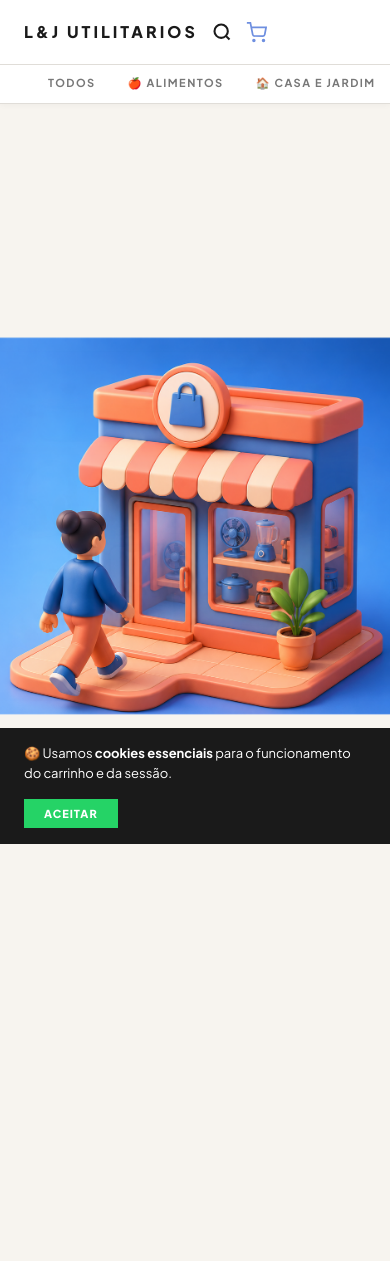
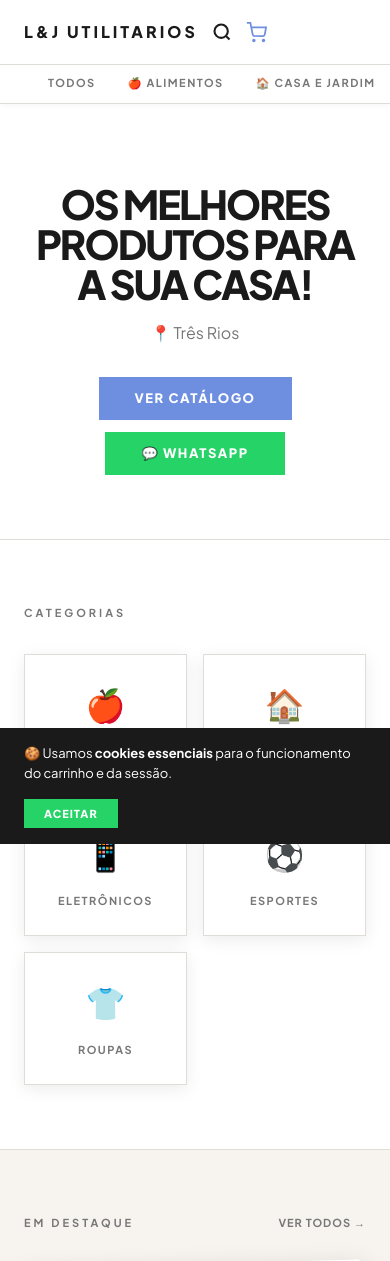
Before and after one commit to MizaDev99/lj-utilitarios, a Django app: page / in a window 390 px wide. Shown: the top 1261 px of the page. Run offline with Django 4.2, Linux system fonts and the light colour scheme; data comes from the database, SQL or seed files in the repository.

Commit message:
remove scroll trigger no mobile, mantem em desktop e tablet

```diff
--- a/localshop/static/css/main.css
+++ b/localshop/static/css/main.css
@@ -264,9 +264,7 @@ button{font-family:inherit}
 @media(min-width:640px) and (max-width:1023px){.scroll-section{height:200vh}}
 /* mobile */
 @media(max-width:639px){
-  .scroll-section{height:140vh}
-  .sticky-stage{height:100vh;top:0;background:var(--cream)}
-  .ss-layer img{object-fit:contain;object-position:center}
+  .scroll-section{display:none}
 }
 
 /* ─── FADE-IN (IntersectionObserver) ─── */
--- a/localshop/templates/core/homepage.html
+++ b/localshop/templates/core/homepage.html
@@ -115,6 +115,7 @@
 {% block extra_js %}
 <script>
 (function () {
+    if (window.innerWidth < 640) return;
     var section  = document.getElementById('ss-section');
     var layerA   = document.getElementById('ss-layer-cliente');
     var layerB   = document.getElementById('ss-layer-loja');
```
